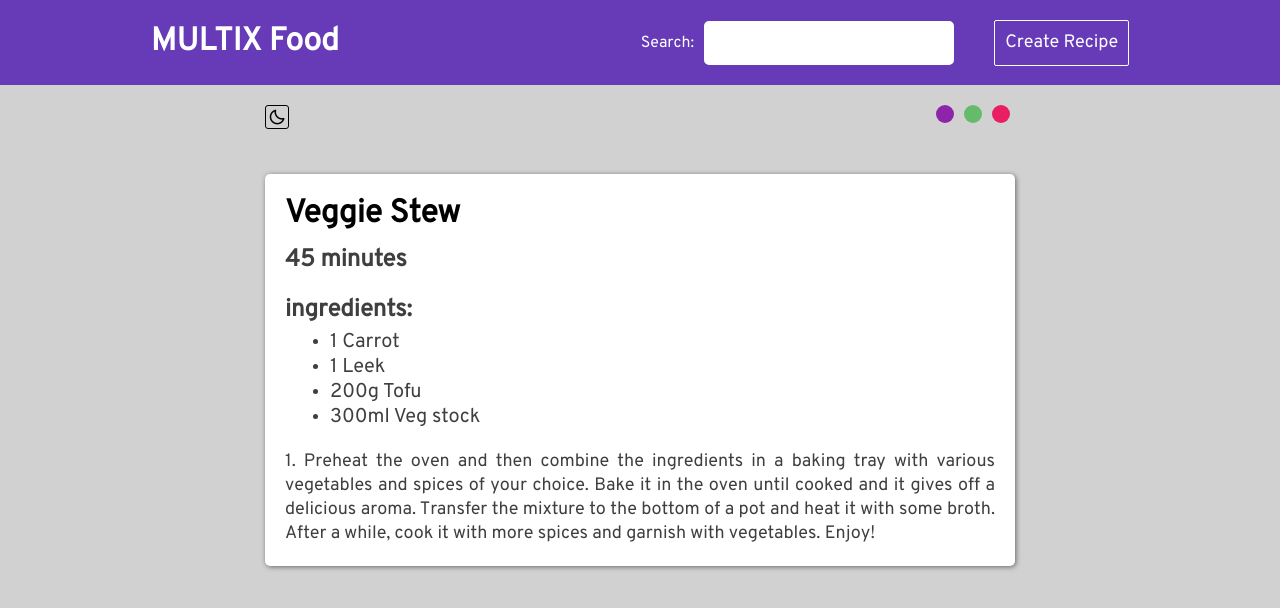
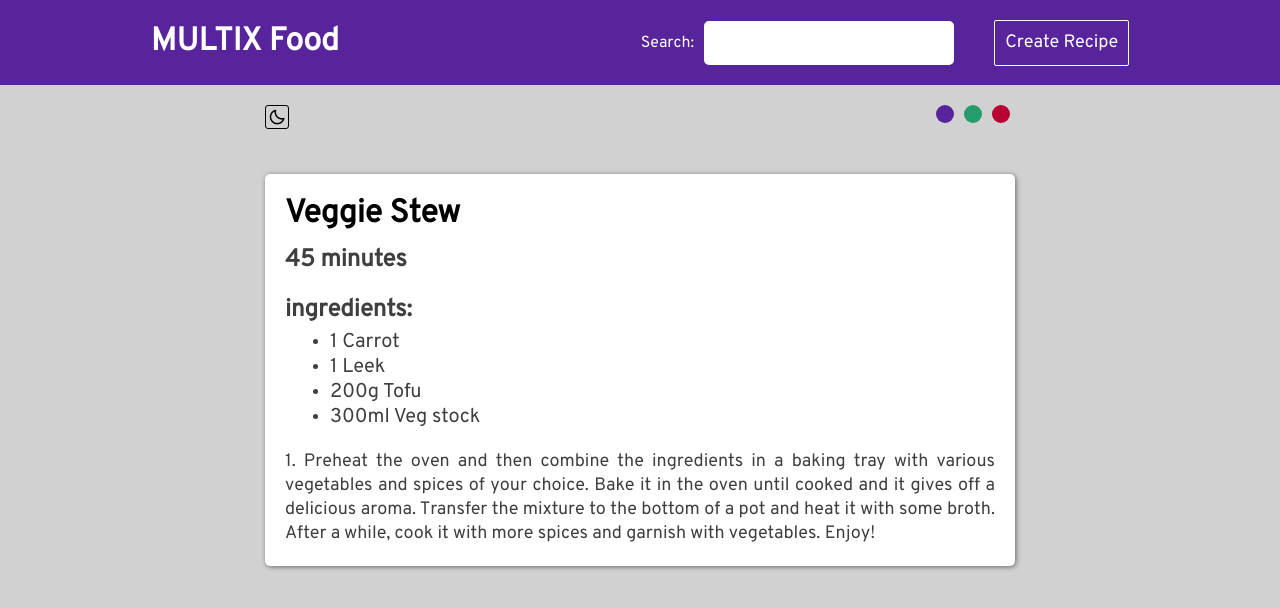
Before and after one commit to MohiiiReza051/react-recipes, a React (Create React App) app: page /recipes/1 in a window 1280 px wide. Shown: the top 608 px of the page. Built offline with nearby package versions, Linux system fonts and the light colour scheme; data requests are answered from the project's data file.

Commit message:
Add feature: User can change Navbar theme

```diff
--- a/src/Components/ChangeTheme/index.js
+++ b/src/Components/ChangeTheme/index.js
@@ -1,14 +1,24 @@
+import { useTheme } from '../../hooks/useTheme'
 import '../../styles/ChangeTheme.css'
 
 const ChangeTheme = () =>
 {
+  const { color, changeThemeColor } = useTheme();
+
+  const themeColors = ['#58249c', '#249c6b', '#b70233'];
+
+  const handleChangeTheme = themeColor => color !== themeColor && changeThemeColor(themeColor);
   return (
     <div className="icons-con">
         <i className='bx bx-moon'></i>
         <div className="solid-circles">
-            <div className="purple"></div>
-            <div className="green"></div>
-            <div className="red"></div>
+          {themeColors.map(tc => (
+            <div
+              key={tc}
+              style={{ backgroundColor: tc }}
+              onClick={() => handleChangeTheme(tc)}>
+            </div>
+          ))}
         </div>
     </div>
   )
--- a/src/Components/NavBar/index.js
+++ b/src/Components/NavBar/index.js
@@ -1,11 +1,14 @@
 import { useState } from 'react';
-import { Link, NavLink, useNavigate } from 'react-router-dom'
+import { Link, NavLink, useNavigate } from 'react-router-dom';
+import { useTheme } from '../../hooks/useTheme';
 import '../../styles/NavBar.css';
 
 const NavBar = () =>
 {
   const [searchValue, setSearchValue] = useState('');
   const navigate = useNavigate();
+
+  const { color } = useTheme();
 
   const handleSearchField = e =>
   {
@@ -16,7 +19,7 @@ const NavBar = () =>
   }
 
   return (
-    <div className='nav-con'>
+    <div className='nav-con' style={{ backgroundColor: color}}>
       <h1 className="page-title">
         <Link to={'/'}>
           MULTIX Food
--- /dev/null
+++ b/src/Context/ThemeContext.js
@@ -0,0 +1,27 @@
+import { createContext, useReducer } from "react";
+
+const ThemeContext = createContext();
+
+const themeReducer = (state, action) => {
+    if (action.type === 'CHANGE_COLOR')
+        return { ...state, color: action.payload }
+    else
+        return state
+}
+
+const ThemeProvider = ({ children }) => {
+    const [state, dispatch] = useReducer(themeReducer, {
+        color: '#58249c'
+    })
+
+    const changeThemeColor = color => {
+        dispatch({ type: 'CHANGE_COLOR', payload: color })
+    }
+
+    return (
+        <ThemeContext.Provider value={{ ...state, changeThemeColor }}>
+            {children}
+        </ThemeContext.Provider>
+    )
+}
+export { ThemeProvider, ThemeContext }
--- a/src/hooks/useFetch.js
+++ b/src/hooks/useFetch.js
@@ -1,4 +1,4 @@
-import { useState, useEffect, useCallback } from "react";
+import { useState, useEffect } from "react";
 
 const useFetch = (url, method = 'GET') =>
 {
@@ -18,7 +18,7 @@ const useFetch = (url, method = 'GET') =>
     })
   }
 
-  const fetchData = useCallback(async (fetchOptions) =>
+  const fetchData = async (fetchOptions) =>
   {
     setIsLoading(true);
     try {
@@ -34,7 +34,7 @@ const useFetch = (url, method = 'GET') =>
       setErr(err.message)
     }
 
-  }, [])
+  }
 
   useEffect(() => {
     fetchData(method === 'POST' && options && options);
--- /dev/null
+++ b/src/hooks/useTheme.js
@@ -0,0 +1,13 @@
+import { useContext } from "react";
+import { ThemeContext } from "../Context/ThemeContext";
+
+const useTheme = () =>
+{
+    const context = useContext(ThemeContext);
+    if (!context)
+        throw new Error("useTheme() must be used inside a ThemeProvider");
+
+    return context
+}
+
+export { useTheme }
--- a/src/index.js
+++ b/src/index.js
@@ -2,11 +2,14 @@ import React from 'react';
 import ReactDOM from 'react-dom/client';
 import App from './App';
 import reportWebVitals from './reportWebVitals';
+import { ThemeProvider } from './Context/ThemeContext';
 
 const root = ReactDOM.createRoot(document.getElementById('root'));
 root.render(
   <React.StrictMode>
-    <App />
+    <ThemeProvider>
+      <App />
+    </ThemeProvider>
   </React.StrictMode>
 );
 
--- a/src/styles/ChangeTheme.css
+++ b/src/styles/ChangeTheme.css
@@ -28,19 +28,9 @@
     width: 18px;
     height: 18px;
     border-radius: 50%;
-    background-color: #66BB6A;
     cursor: pointer;
     transition: 0.2s;
 }
 .solid-circles div:hover {
     scale: 1.2;
 }
-.solid-circles .red {
-    background-color: #E91E63;
-}
-.solid-circles .green {
-    background-color: #66BB6A;
-}
-.solid-circles .purple {
-    background-color: #8E24AA;
-}
```
Lines whose indentation alone changed are shown as unchanged.
